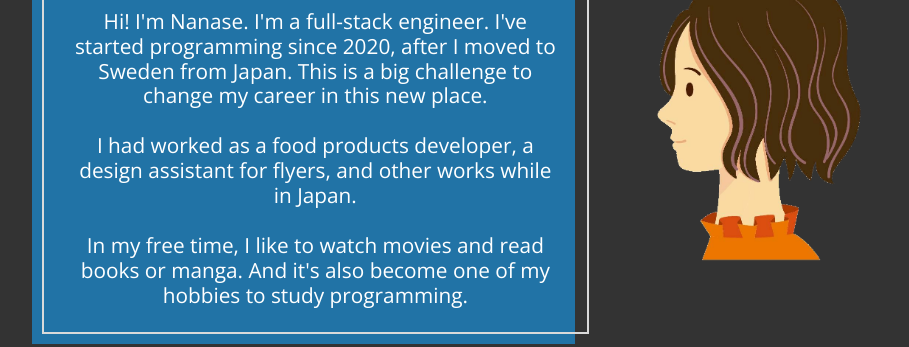
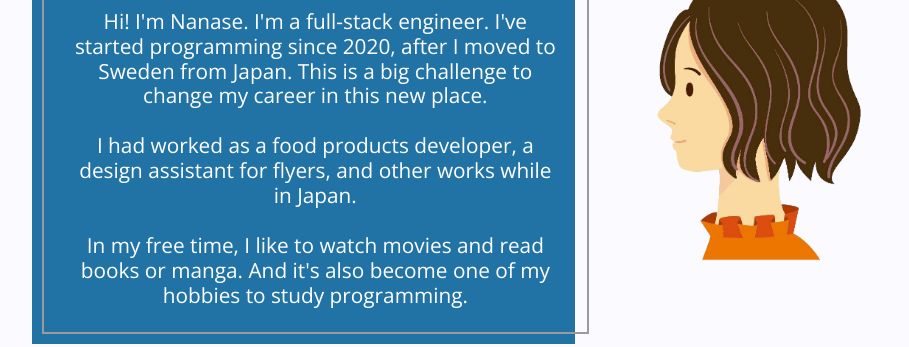
Before and after one commit to Namane00426/Namane00426.github.io, a plain HTML site: page index.html in a window 1280 px wide. Shown: the part 211-558 px from the top of the page, without its empty margins (196-1105 px from the left). Drawn offline with nearby package versions, Linux system fonts and the light colour scheme.

Commit message:
test fix file

```diff
--- a/index.html
+++ b/index.html
@@ -128,7 +128,7 @@
     // const theme = document.getElementById("btn-mode");
     const rememberSet = JSON.stringify(localStorage.getItem('theme'));
     if (rememberSet) {
-      document.body.classList.replace("light-theme", "dark-theme");
+      document.body.classList.replace("dark-theme", "light-theme");
     }
 
   </script>
```
Also changed, not shown: 1 other file.
